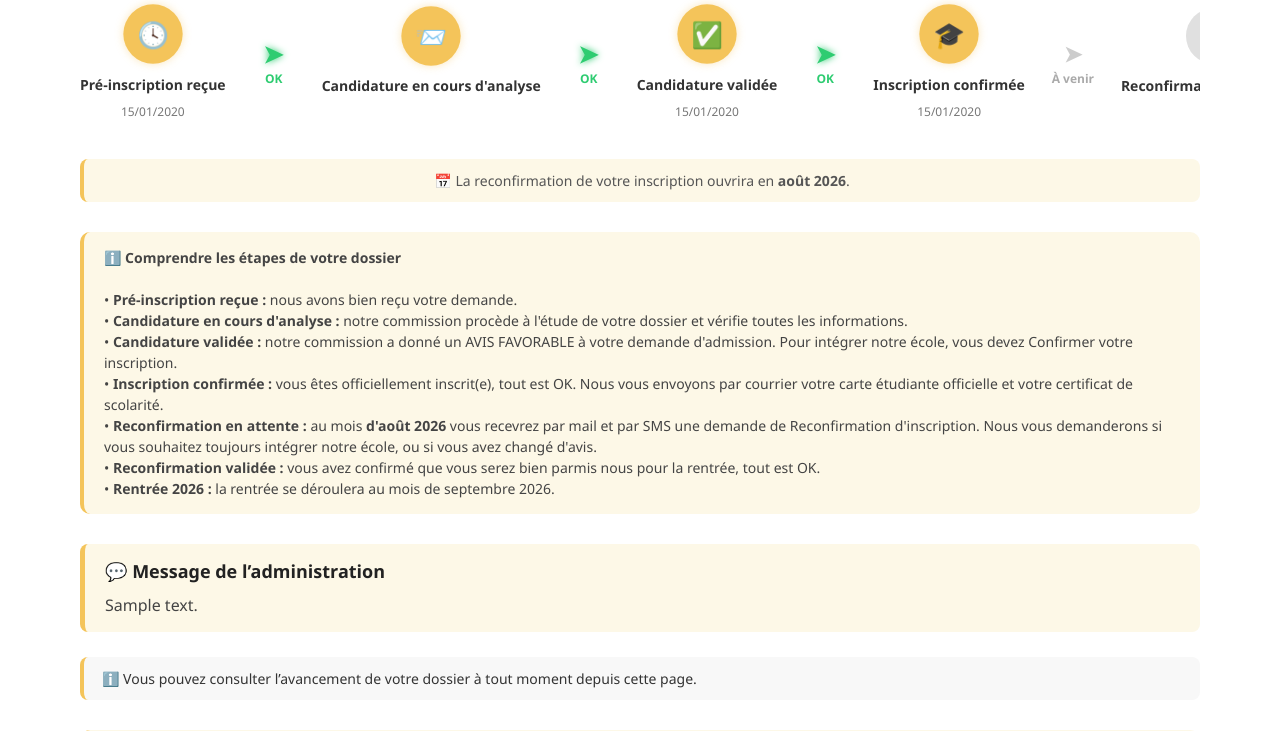
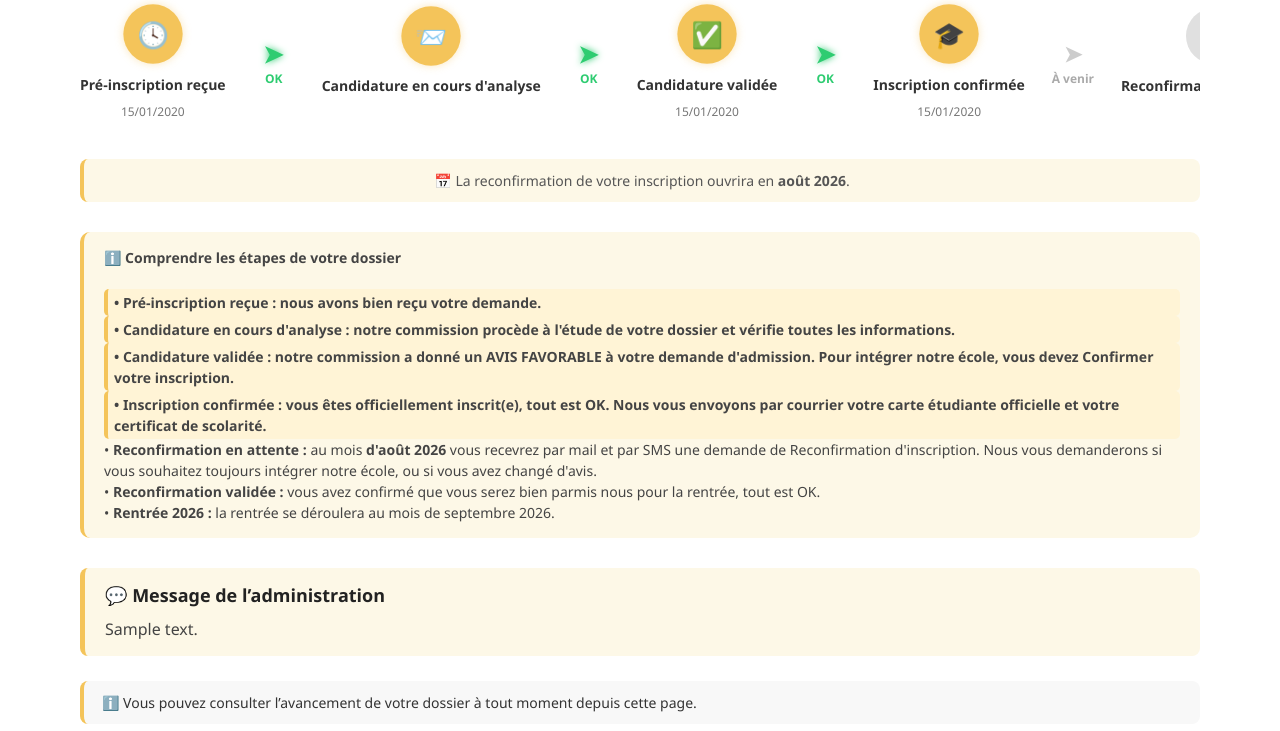
Before and after one commit to integraleacademy/inscriptionsbts, a Flask app: a page that uses templates/espace_candidat.html in a window 1280 px wide. Shown: the part 693-1424 px from the top of the page. Run offline with Flask 3, Linux system fonts and the light colour scheme; the visitor is signed in with stand-in values (Sample User, id 1); tables that the repository leaves empty hold one stand-in row (values such as "Sample post"); parts of the project's set-up code (start-up, migrations or seed data) failed here and were passed over.

Commit message:
Update espace_candidat.html

```diff
--- a/templates/espace_candidat.html
+++ b/templates/espace_candidat.html
@@ -5,6 +5,15 @@
 
 
 <style>
+
+  .active-step {
+  background: #fff4d6;
+  border-left: 4px solid #f4c45a;
+  padding: 3px 6px;
+  border-radius: 5px;
+  font-weight: 600;
+}
+
 
   @media (max-width: 1500px) {
   .timeline .step {
@@ -489,7 +498,7 @@ body.espace-candidat {
 </div>
 {% endif %}
 
-  <div id="explication-etapes" style="
+<div id="explication-etapes" style="
   background:#fdf8e7;
   border-left:4px solid #f4c45a;
   padding:15px 20px;
@@ -501,13 +510,33 @@ body.espace-candidat {
 ">
 <strong>ℹ️ Comprendre les étapes de votre dossier</strong><br><br>
 
-• <strong>Pré-inscription reçue :</strong> nous avons bien reçu votre demande.<br>
-• <strong>Candidature en cours d'analyse :</strong> notre commission procède à l'étude de votre dossier et vérifie toutes les informations.<br>
-• <strong>Candidature validée :</strong> notre commission a donné un AVIS FAVORABLE à votre demande d'admission. Pour intégrer notre école, vous devez Confirmer votre inscription.<br>
-• <strong>Inscription confirmée :</strong> vous êtes officiellement inscrit(e), tout est OK. Nous vous envoyons par courrier votre carte étudiante officielle et votre certificat de scolarité.<br>
-• <strong>Reconfirmation en attente :</strong> au mois <strong>d'août 2026</strong> vous recevrez par mail et par SMS une demande de Reconfirmation d'inscription. Nous vous demanderons si vous souhaitez toujours intégrer notre école, ou si vous avez changé d'avis.<br>
-• <strong>Reconfirmation validée :</strong> vous avez confirmé que vous serez bien parmis nous pour la rentrée, tout est OK.<br>
+<div class="{% if statut in ['preinscription','validee','confirmee','reconf_en_cours','reconfirmee','rentree'] %}active-step{% endif %}">
+• <strong>Pré-inscription reçue :</strong> nous avons bien reçu votre demande.
+</div>
+
+<div class="{% if statut in ['preinscription','validee','confirmee','reconf_en_cours','reconfirmee','rentree'] %}active-step{% endif %}">
+• <strong>Candidature en cours d'analyse :</strong> notre commission procède à l'étude de votre dossier et vérifie toutes les informations.
+</div>
+
+<div class="{% if statut in ['validee','confirmee','reconf_en_cours','reconfirmee','rentree'] %}active-step{% endif %}">
+• <strong>Candidature validée :</strong> notre commission a donné un AVIS FAVORABLE à votre demande d'admission. Pour intégrer notre école, vous devez Confirmer votre inscription.
+</div>
+
+<div class="{% if statut in ['confirmee','reconf_en_cours','reconfirmee','rentree'] %}active-step{% endif %}">
+• <strong>Inscription confirmée :</strong> vous êtes officiellement inscrit(e), tout est OK. Nous vous envoyons par courrier votre carte étudiante officielle et votre certificat de scolarité.
+</div>
+
+<div class="{% if statut in ['reconf_en_cours','reconfirmee','rentree'] %}active-step{% endif %}">
+• <strong>Reconfirmation en attente :</strong> au mois <strong>d'août 2026</strong> vous recevrez par mail et par SMS une demande de Reconfirmation d'inscription. Nous vous demanderons si vous souhaitez toujours intégrer notre école, ou si vous avez changé d'avis.
+</div>
+
+<div class="{% if statut in ['reconfirmee','rentree'] %}active-step{% endif %}">
+• <strong>Reconfirmation validée :</strong> vous avez confirmé que vous serez bien parmis nous pour la rentrée, tout est OK.
+</div>
+
+<div class="{% if statut == 'rentree' %}active-step{% endif %}">
 • <strong>Rentrée 2026 :</strong> la rentrée se déroulera au mois de septembre 2026.
+</div>
 
 </div>
 
```
